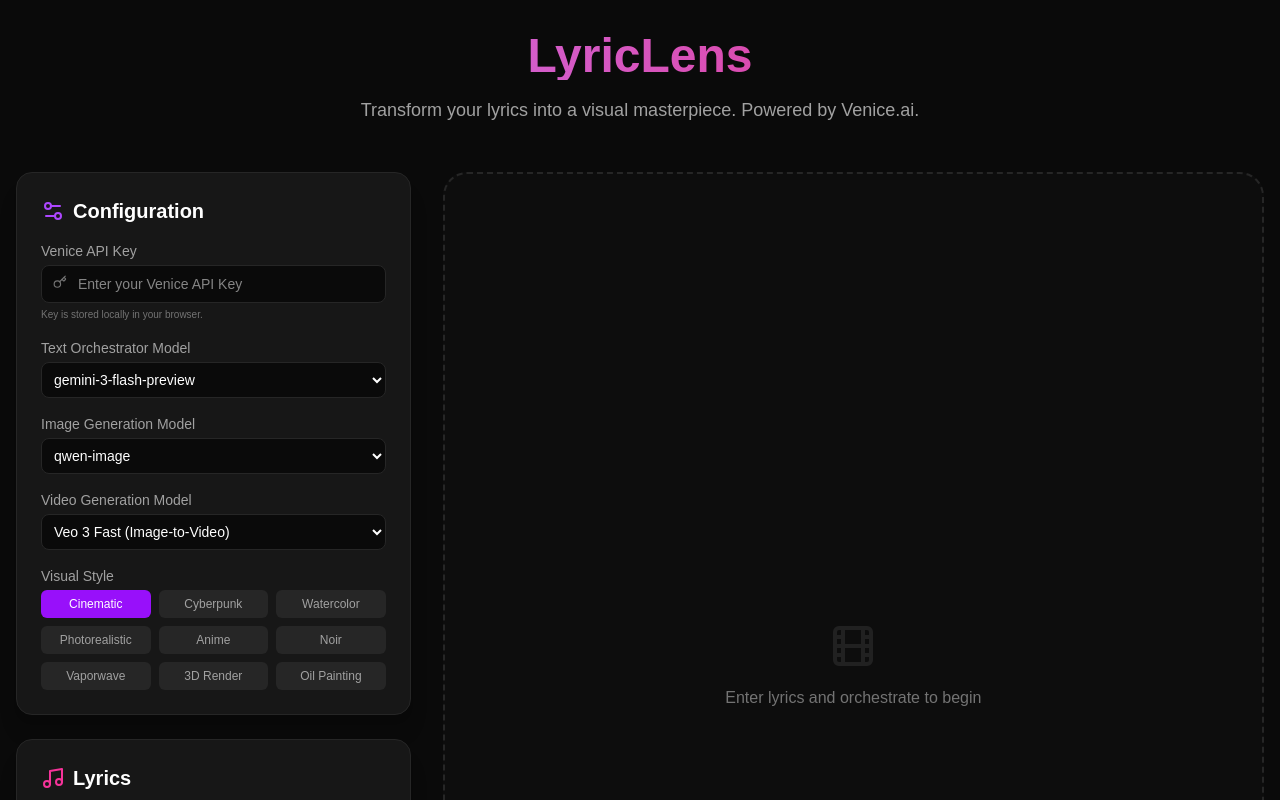
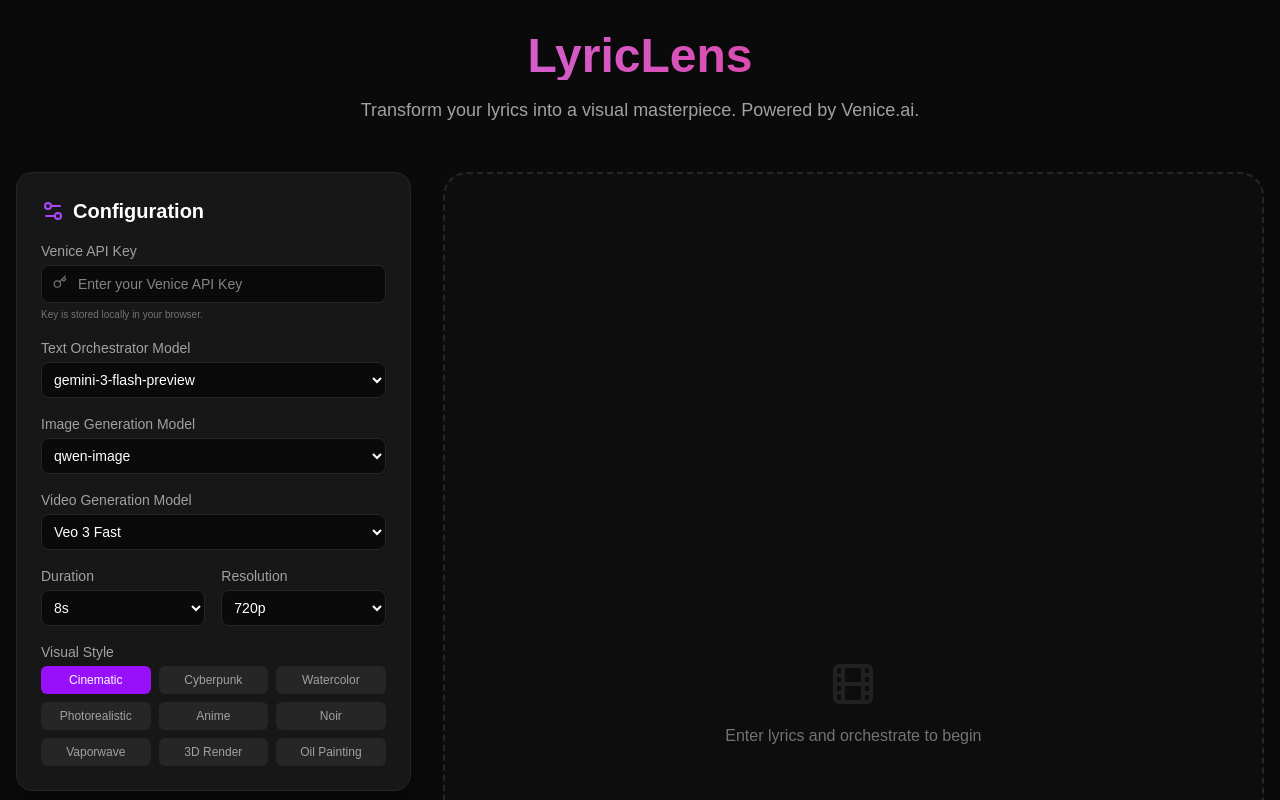
Before and after one commit to vivmuk/LyricLens, a Next.js app: page / in a window 1280 px wide. Shown: the top 800 px of the page. Built offline with nearby package versions, Linux system fonts and the light colour scheme.

Commit message:
feat: Implement image and video generation via new API routes and dashboard component.

```diff
--- a/package.json
+++ b/package.json
@@ -17,6 +17,7 @@
     "clsx": "^2.1.1",
     "framer-motion": "^12.23.24",
     "lucide-react": "^0.555.0",
+    "jszip": "^3.10.1",
     "next": "^16.0.10",
     "react": "19.2.0",
     "react-dom": "19.2.0",
--- a/src/app/api/generate-image/route.ts
+++ b/src/app/api/generate-image/route.ts
@@ -27,8 +27,8 @@ export async function POST(request: Request) {
     const payload: Record<string, any> = {
       model: selectedModel,
       prompt: finalPrompt,
-      width: 1024,
-      height: 1024,
+      width: 1280,
+      height: 720,
     };
 
     // Only add steps for models that support it
--- a/src/app/api/generate-video/route.ts
+++ b/src/app/api/generate-video/route.ts
@@ -8,7 +8,7 @@ export async function POST(request: Request) {
       return NextResponse.json({ error: 'API Key is required' }, { status: 401 });
     }
     const veniceClient = createVeniceClient(apiKey);
-    const { imageUrl, motionPrompt, modelId } = await request.json();
+    const { imageUrl, motionPrompt, modelId, duration, resolution } = await request.json();
 
     if (!motionPrompt) {
       return NextResponse.json({ error: 'Motion Prompt is required' }, { status: 400 });
@@ -21,7 +21,9 @@ export async function POST(request: Request) {
     const payload: any = {
       model: selectedModel,
       prompt: motionPrompt,
-      duration: 10, // Default to 10s as per our segments
+      duration: duration || '8s',
+      aspect_ratio: '16:9',
+      resolution: resolution || undefined
     };
 
     if (imageUrl) {
--- a/src/components/Dashboard.tsx
+++ b/src/components/Dashboard.tsx
@@ -5,7 +5,8 @@ import React, { useState, useEffect } from 'react';
 import axios from 'axios';
 import { LyricSegment, VeniceModel } from '@/types';
 import { SegmentCard } from './SegmentCard';
-import { Wand2, Music, Settings2, Loader2, AlertCircle, Film, Key } from 'lucide-react';
+import { Wand2, Music, Settings2, Loader2, AlertCircle, Film, Key, Download } from 'lucide-react';
+import JSZip from 'jszip';
 
 const STYLES = [
   'Cinematic',
@@ -21,19 +22,110 @@ const STYLES = [
 
 const VIDEO_MODELS = [
   // Image-to-Video Models
-  { id: 'veo3-fast-image-to-video', name: 'Veo 3 Fast (Image-to-Video)' },
-  { id: 'veo3-full-image-to-video', name: 'Veo 3 Full (Image-to-Video)' },
-  { id: 'veo3.1-fast-image-to-video', name: 'Veo 3.1 Fast (Image-to-Video)' },
-  { id: 'veo3.1-full-image-to-video', name: 'Veo 3.1 Full (Image-to-Video)' },
-  { id: 'sora-2-image-to-video', name: 'Sora 2 (Image-to-Video)' },
-  { id: 'sora-2-pro-image-to-video', name: 'Sora 2 Pro (Image-to-Video)' },
-  { id: 'wan-2.5-preview-image-to-video', name: 'Wan 2.5 Preview (Image-to-Video)' },
-  { id: 'wan-2.1-pro-image-to-video', name: 'Wan 2.1 Pro (Image-to-Video)' },
-  { id: 'kling-2.6-pro-image-to-video', name: 'Kling 2.6 Pro (Image-to-Video)' },
-  { id: 'ltx-2-fast-image-to-video', name: 'LTX 2 Fast (Image-to-Video)' },
-  { id: 'ltx-2-full-image-to-video', name: 'LTX 2 Full (Image-to-Video)' },
-  { id: 'longcat-image-to-video', name: 'Longcat (Image-to-Video)' },
-  { id: 'ovi-image-to-video', name: 'Ovi (Image-to-Video)' },
+  {
+    id: 'veo3-fast-image-to-video',
+    name: 'Veo 3 Fast',
+    durations: ['4s', '8s'],
+    resolutions: ['720p', '1080p'],
+    defaultDuration: '8s',
+    defaultResolution: '720p'
+  },
+  {
+    id: 'veo3-full-image-to-video',
+    name: 'Veo 3 Full',
+    durations: ['4s', '8s'],
+    resolutions: ['720p', '1080p'],
+    defaultDuration: '8s',
+    defaultResolution: '720p'
+  },
+  {
+    id: 'veo3.1-fast-image-to-video',
+    name: 'Veo 3.1 Fast',
+    durations: ['4s', '8s'],
+    resolutions: ['720p', '1080p'],
+    defaultDuration: '8s',
+    defaultResolution: '720p'
+  },
+  {
+    id: 'veo3.1-full-image-to-video',
+    name: 'Veo 3.1 Full',
+    durations: ['4s', '8s'],
+    resolutions: ['720p', '1080p'],
+    defaultDuration: '8s',
+    defaultResolution: '720p'
+  },
+  {
+    id: 'sora-2-image-to-video',
+    name: 'Sora 2',
+    durations: ['4s', '8s', '12s'],
+    resolutions: ['720p'],
+    defaultDuration: '4s',
+    defaultResolution: '720p'
+  },
+  {
+    id: 'sora-2-pro-image-to-video',
+    name: 'Sora 2 Pro',
+    durations: ['4s', '8s', '12s'],
+    resolutions: ['720p', '1080p'],
+    defaultDuration: '4s',
+    defaultResolution: '1080p'
+  },
+  {
+    id: 'wan-2.5-preview-image-to-video',
+    name: 'Wan 2.5 Preview',
+    durations: ['5s'],
+    resolutions: ['480p'],
+    defaultDuration: '5s',
+    defaultResolution: '480p'
+  },
+  {
+    id: 'wan-2.1-pro-image-to-video',
+    name: 'Wan 2.1 Pro',
+    durations: ['6s'],
+    resolutions: ['480p'],
+    defaultDuration: '6s',
+    defaultResolution: '480p'
+  },
+  {
+    id: 'kling-2.6-pro-image-to-video',
+    name: 'Kling 2.6 Pro',
+    durations: ['5s', '10s'],
+    resolutions: ['720p', '1080p'],
+    defaultDuration: '5s',
+    defaultResolution: '1080p'
+  },
+  {
+    id: 'ltx-2-fast-image-to-video',
+    name: 'LTX 2 Fast',
+    durations: ['6s', '10s'],
+    resolutions: ['720p'],
+    defaultDuration: '6s',
+    defaultResolution: '720p'
+  },
+  {
+    id: 'ltx-2-full-image-to-video',
+    name: 'LTX 2 Full',
+    durations: ['6s', '10s'],
+    resolutions: ['720p'],
+    defaultDuration: '6s',
+    defaultResolution: '720p'
+  },
+  {
+    id: 'longcat-image-to-video',
+    name: 'Longcat',
+    durations: ['5s'],
+    resolutions: ['720p'],
+    defaultDuration: '5s',
+    defaultResolution: '720p'
+  },
+  {
+    id: 'ovi-image-to-video',
+    name: 'Ovi',
+    durations: ['5s'],
+    resolutions: ['720p'],
+    defaultDuration: '5s',
+    defaultResolution: '720p'
+  },
 ];
 
 export default function Dashboard() {
@@ -44,6 +136,8 @@ export default function Dashboard() {
   const [textModel, setTextModel] = useState('gemini-3-flash-preview');
   const [imageModel, setImageModel] = useState('nano-banana-pro');
   const [videoModel, setVideoModel] = useState(VIDEO_MODELS[0].id);
+  const [videoDuration, setVideoDuration] = useState(VIDEO_MODELS[0].defaultDuration);
+  const [videoResolution, setVideoResolution] = useState(VIDEO_MODELS[0].defaultResolution);
   const [isOrchestrating, setIsOrchestrating] = useState(false);
   const [error, setError] = useState<string | null>(null);
   const [apiKey, setApiKey] = useState('');
@@ -59,6 +153,15 @@ export default function Dashboard() {
       fetchModels();
     }
   }, [apiKey]);
+
+  // Update defaults when video model changes
+  useEffect(() => {
+    const model = VIDEO_MODELS.find(m => m.id === videoModel);
+    if (model) {
+      setVideoDuration(model.defaultDuration);
+      setVideoResolution(model.defaultResolution);
+    }
+  }, [videoModel]);
 
   const fetchModels = async () => {
     try {
@@ -151,7 +254,9 @@ export default function Dashboard() {
       const response = await axios.post('/api/generate-video', {
         imageUrl: segment.imageUrl,
         motionPrompt: segment.motionPrompt,
-        modelId: videoModel
+        modelId: videoModel,
+        duration: videoDuration,
+        resolution: videoResolution
       }, {
         headers: { 'x-venice-api-key': apiKey }
       });
@@ -174,6 +279,71 @@ export default function Dashboard() {
 
   const updateSegment = (id: string, updates: Partial<LyricSegment>) => {
     setSegments(prev => prev.map(s => s.id === id ? { ...s, ...updates } : s));
+  };
+
+  const handleDownloadProject = async () => {
+    const zip = new JSZip();
+    const folderName = `lyrics-lens-project-${Date.now()}`;
+    const folder = zip.folder(folderName);
+
+    if (!folder) return;
+
+    // 1. Create a text file with all prompts
+    const promptText = segments.map((s, i) =>
+      `Scene ${i + 1} (${s.duration}s)\n` +
+      `Lyrics: "${s.text}"\n` +
+      `Visual Prompt: ${s.visualPrompt}\n` +
+      `Motion Prompt: ${s.motionPrompt}\n` +
+      `----------------------------------------\n`
+    ).join('\n');
+
+    folder.file("prompts.txt", promptText);
+
+    // 2. Add Images and Videos
+    const promises = segments.map(async (s, i) => {
+      const index = i + 1;
+
+      // Save Image
+      if (s.imageUrl) {
+        try {
+          const response = await fetch(s.imageUrl);
+          const blob = await response.blob();
+          folder.file(`scene-${index}-image.webp`, blob); // Assuming webp from Venice
+        } catch (e) {
+          console.error(`Failed to download image for scene ${index}`, e);
+        }
+      }
+
+      // Save Video
+      if (s.videoUrl) {
+        try {
+          // Check if it's a data URL or remote URL
+          if (s.videoUrl.startsWith('data:')) {
+            const base64Data = s.videoUrl.split(',')[1];
+            folder.file(`scene-${index}-video.mp4`, base64Data, { base64: true });
+          } else {
+            const response = await fetch(s.videoUrl);
+            const blob = await response.blob();
+            folder.file(`scene-${index}-video.mp4`, blob);
+          }
+        } catch (e) {
+          console.error(`Failed to download video for scene ${index}`, e);
+        }
+      }
+    });
+
+    await Promise.all(promises);
+
+    // 3. Generate and download zip
+    const content = await zip.generateAsync({ type: "blob" });
+    const url = URL.createObjectURL(content);
+    const link = document.createElement("a");
+    link.href = url;
+    link.download = `${folderName}.zip`;
+    document.body.appendChild(link);
+    link.click();
+    document.body.removeChild(link);
+    URL.revokeObjectURL(url);
   };
 
   const generateAllImages = () => {
@@ -256,6 +426,33 @@ export default function Dashboard() {
               </select>
             </div>
 
+            <div className="grid grid-cols-2 gap-4">
+              <div>
+                <label className="block text-sm text-neutral-400 mb-1">Duration</label>
+                <select
+                  value={videoDuration}
+                  onChange={(e) => setVideoDuration(e.target.value)}
+                  className="w-full bg-neutral-950 border border-neutral-800 rounded-lg p-2 text-sm focus:ring-2 focus:ring-purple-500 outline-none"
+                >
+                  {VIDEO_MODELS.find(m => m.id === videoModel)?.durations.map(d => (
+                    <option key={d} value={d}>{d}</option>
+                  )) || <option value="5s">5s</option>}
+                </select>
+              </div>
+              <div>
+                <label className="block text-sm text-neutral-400 mb-1">Resolution</label>
+                <select
+                  value={videoResolution}
+                  onChange={(e) => setVideoResolution(e.target.value)}
+                  className="w-full bg-neutral-950 border border-neutral-800 rounded-lg p-2 text-sm focus:ring-2 focus:ring-purple-500 outline-none"
+                >
+                  {VIDEO_MODELS.find(m => m.id === videoModel)?.resolutions.map(r => (
+                    <option key={r} value={r}>{r}</option>
+                  )) || <option value="720p">720p</option>}
+                </select>
+              </div>
+            </div>
+
             <div>
               <label className="block text-sm text-neutral-400 mb-1">Visual Style</label>
               <div className="grid grid-cols-3 gap-2">
@@ -313,8 +510,18 @@ export default function Dashboard() {
               <button
                 onClick={generateAllImages}
                 className="px-4 py-2 bg-neutral-800 hover:bg-neutral-700 rounded-lg text-sm font-medium transition-colors"
+                title="Generate images for all empty segments"
               >
+                <Wand2 className="inline w-4 h-4 mr-2" />
                 Generate All Images
+              </button>
+              <button
+                onClick={handleDownloadProject}
+                className="px-4 py-2 bg-neutral-800 hover:bg-neutral-700 rounded-lg text-sm font-medium transition-colors flex items-center gap-2"
+                title="Download all assets and prompts"
+              >
+                <Download className="w-4 h-4" />
+                Download Project
               </button>
             </div>
             <div className="space-y-4">
```
